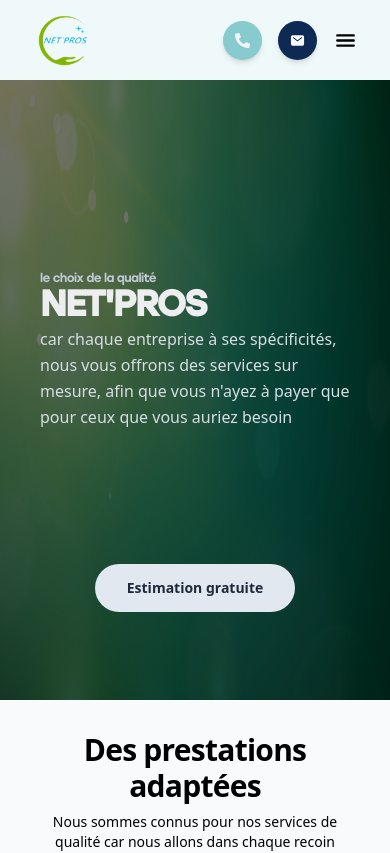
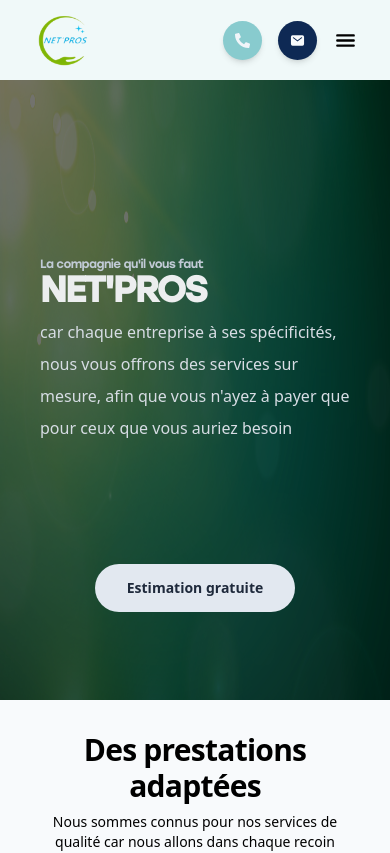
Before and after one commit to netproam/netpro, a Next.js app: page / in a window 390 px wide. Shown: the top 853 px of the page. Built offline with nearby package versions, Linux system fonts and the light colour scheme.

Commit message:
une meilleur version pour la version detailler des produits

```diff
--- a/src/components/section/WelcomeSection.tsx
+++ b/src/components/section/WelcomeSection.tsx
@@ -27,8 +27,9 @@ console.log(isInterValId,isInView)
 const allText=[{
 id:"idTest",
 firstTitle:"L'entretien réinventer",
-title:`NET'PROS le choix de la qualité
-`,
+title:`NET'PROS`,
+sousTitle:`La compagnie qu'il vous faut`
+,
 sousDescription:`car chaque entreprise à ses spécificités, nous vous offrons des services sur mesure, afin
 que vous n'ayez à payer que pour ceux que vous auriez besoin`}
 ,{
@@ -84,14 +85,14 @@ className="   h-[600px]  inset-0 z-50 object-right w-full
 
 </div>
 
-  <section className="flex flex-col  lg:pl-48   my-auto  backdrop-md
+  <section className="flex flex-col  lg:pl-48   backdrop-md
 
-  z-20 gap-0 text-left  items-center justify-center lg:w-[950px] h-full  ">
+  z-20 gap-0 text-left  items-center justify-center lg:w-[1000px] h-full  ">
     <div className="flex flex-col
       w-full pl-0  h-full  relative    items-center justify-center">
     <div
     key={allText[0].id}
-    className="flex text-left flex-col     relative     brightness-95
+    className="flex text-left flex-col      relative     brightness-95
      lg:text-right lg:justify-center  lg:gap-0 px-10 lg:px-0">
 
     <motion.h3
@@ -110,9 +111,10 @@ t  flex flex-col lg:gap-4
      font-semibold tracking-tighter"
 
     >{allText[0].title.split(" ")[0]} </span>
-    <span className="text-xs lg:text-6xl font-stolzl text-slate-300 inline-block
-     tracking-tighter lg:order-2">{
-    allText[0].title.split(" ").slice(1).join(" ")}</span></motion.h3>
+    <span className="text-xs lg:text-6xl font-stolzl text-slate-300   lg:leading-relaxed tracking-tighter
+     h-full
+     lg:order-2">{
+    allText[0].sousTitle}</span></motion.h3>
 
 
 
@@ -127,7 +129,7 @@ t  flex flex-col lg:gap-4
 
         key={allText[0].id+"description"}
     animate={{opacity:[0,1],transition:{delay:1.5,duration:2}}}
-    className="text-slate-200  leading-relaxed  pt-1  lg:hidden    text-left  lg:text-lg
+    className="text-slate-200  leading-loose   pt-2  lg:hidden    text-left  lg:text-lg
       lg:leading-normal  font-normal">{allText[0].sousDescription}</motion.p>
     {/* <motion.div
                   animate={{opacity:[0,1],transition:{duration:2,delay:2.25}}}
```
